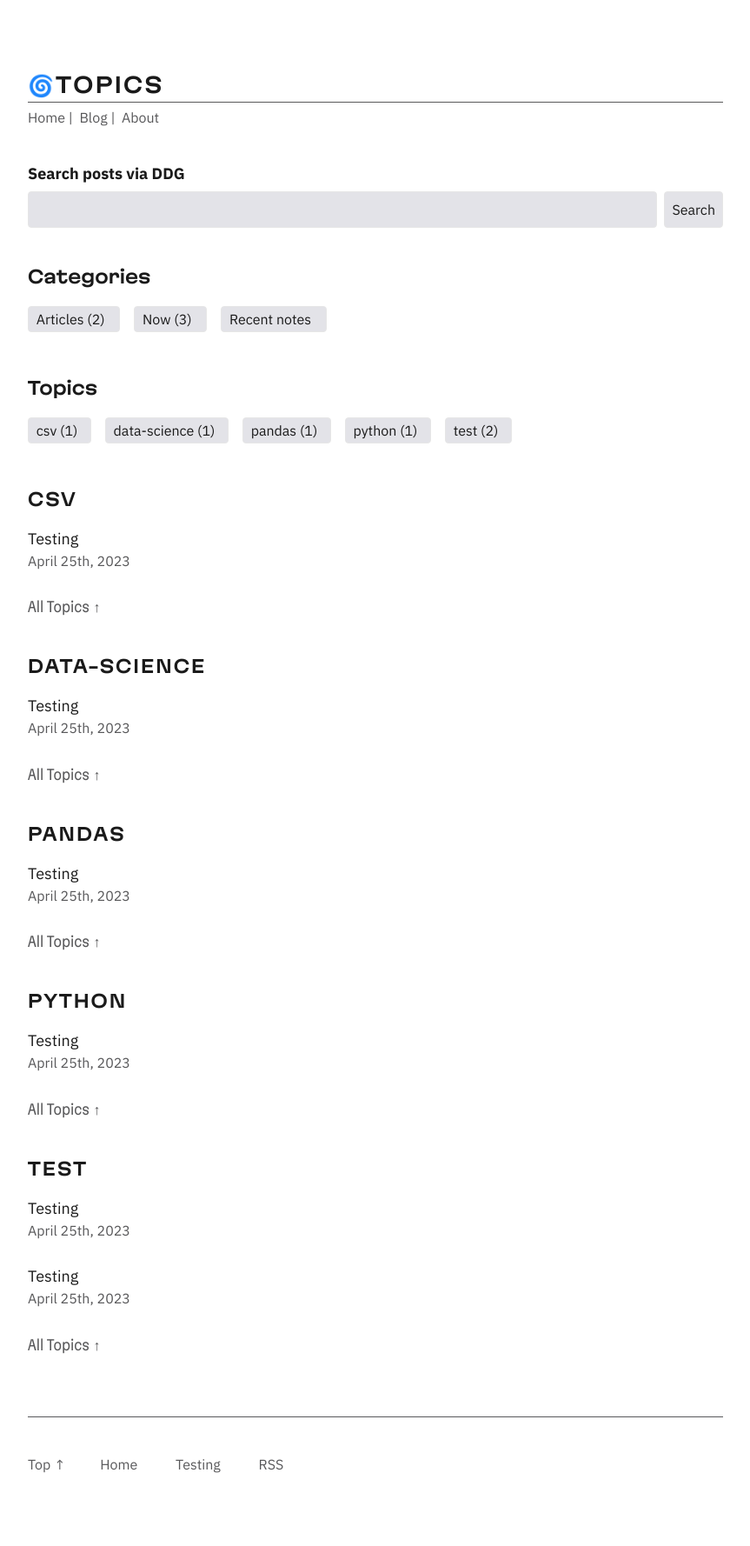
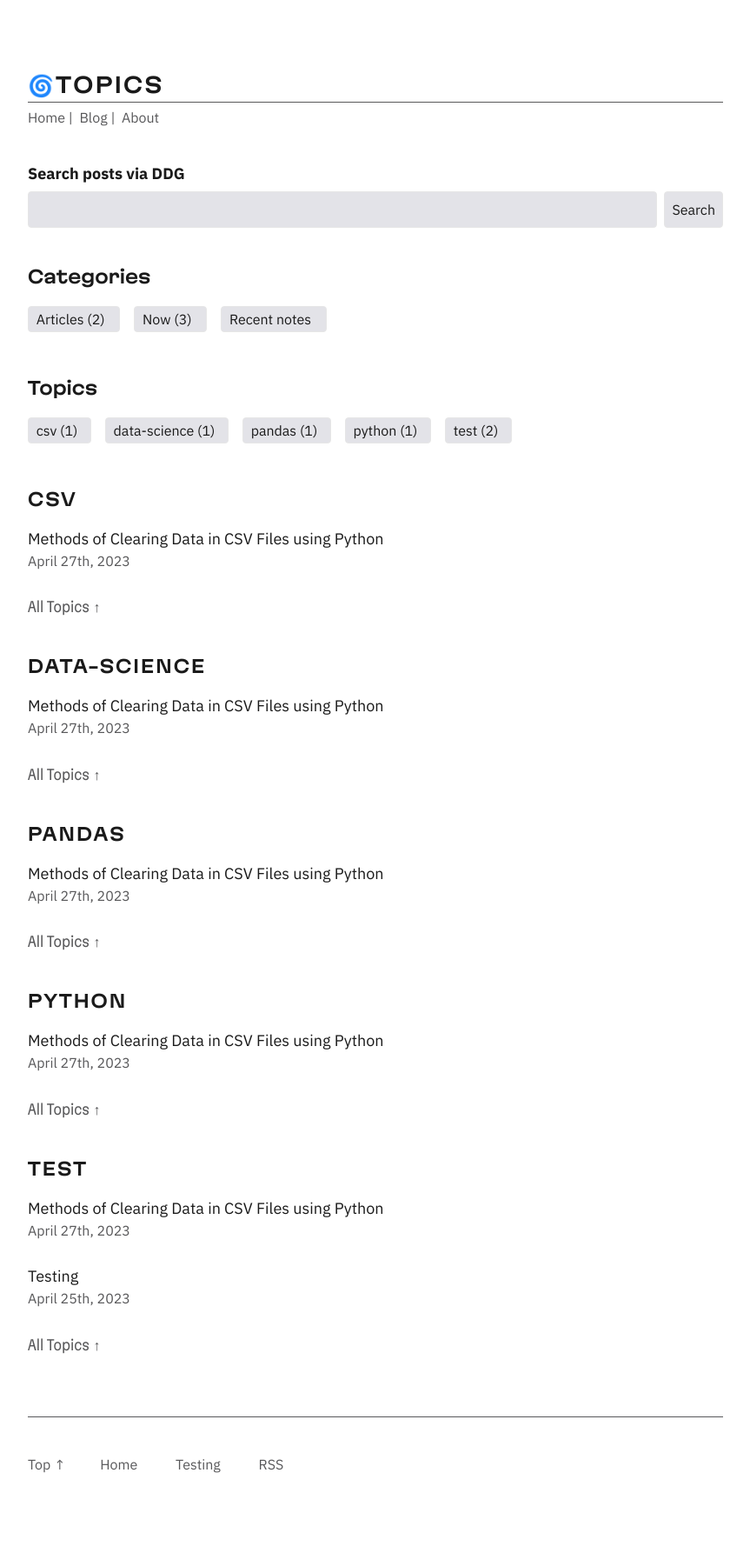
Before and after one commit to suchkow/suchkow.github.io, a Jekyll site: the page built from _pages/topics.md, in a window 1280 px wide. Shown: the whole page at 87% size, without its empty margins (208-1071 px from the left). Built offline with Jekyll 4.4.1, drawn with Linux system fonts in a browser that asks for light colours.

Commit message:
Minor changes were made.

```diff
--- a/_posts/articles/2023-04-27-methods-of-clearing-data.md
+++ b/_posts/articles/2023-04-27-methods-of-clearing-data.md
@@ -1,15 +1,13 @@
 ---
-title: Testing
-description: Testing post to see the author
+title: Methods of Clearing Data in CSV Files using Python
+description:
 category: articles
 tags: [test, python, pandas, csv, data-science]
-permalink: /blog/testing-post
-date: 2023-04-25
+permalink: /blog/methods-of-clearing-data
+date: 2023-04-27
 syntax: true
 ---
 
-
-# Methods of Clearing Data in CSV Files using Python
 
 ## Introduction
 
```
